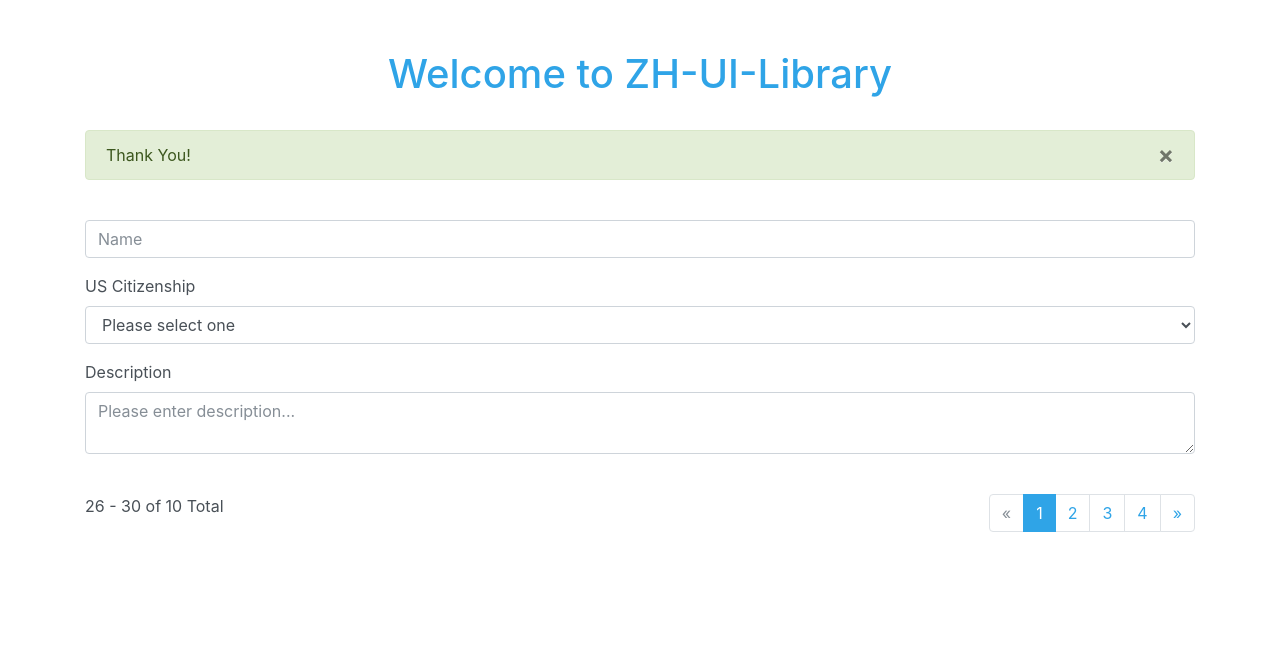
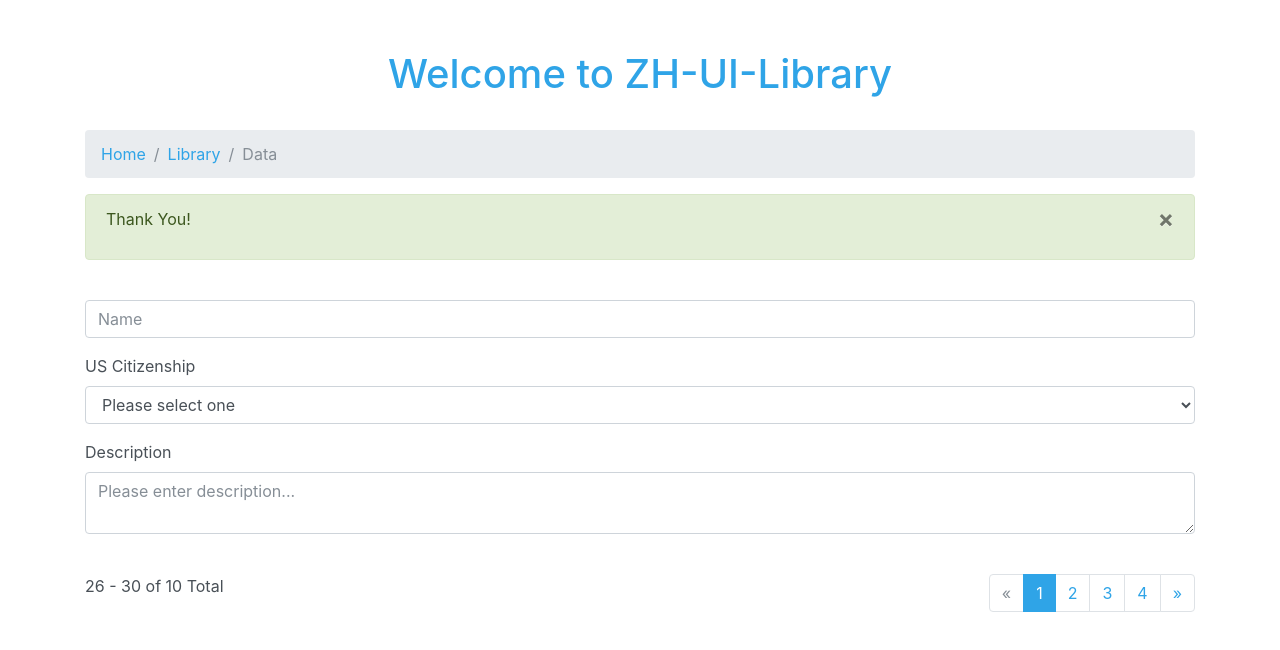
Before and after one commit to zabir88/dynamic-ui-components, a React (Create React App) app: page / in a window 1280 px wide. Shown: the top 650 px of the page. Built offline with nearby package versions, Linux system fonts and the light colour scheme.

Commit message:
added breadcrumb and refactored alert component

```diff
--- a/package.json
+++ b/package.json
@@ -40,6 +40,7 @@
     "eject": "react-scripts eject"
   },
   "dependencies": {
-    "bootswatch": "^4.1.3"
+    "bootswatch": "^4.1.3",
+    "react-bootstrap": "^0.32.4"
   }
 }
--- a/public/index.html
+++ b/public/index.html
@@ -10,6 +10,7 @@
     -->
     <link rel="manifest" href="%PUBLIC_URL%/manifest.json">
     <link rel="shortcut icon" href="%PUBLIC_URL%/favicon.ico">
+
     <!--
       Notice the use of %PUBLIC_URL% in the tags above.
       It will be replaced with the URL of the `public` folder during the build.
--- a/src/App.js
+++ b/src/App.js
@@ -1,17 +1,30 @@
 import React, { Component } from 'react';
 import Form from './lib/Form';
-import FlashMessage from './lib/FlashMessage';
+import Alert from './lib/Alert';
 import Pagination from './lib/Pagination';
+import Breadcrumb from './lib/Breadcrumb';
 
 class App extends Component {
   state = {
+    breadcrumbLinks: {
+      1: {
+        route: '#',
+        displayValue: 'Home'
+      },
+      2: {
+        route: '#',
+        displayValue: 'Library'
+      },
+      3: {
+        route: '#',
+        displayValue: 'Data'
+      }
+    },
+    pagination: {
       perPageData: 5,
       totalData: 10,
       currentPageData: 5,
-    flashMessage: {
-      message: 'Thank You!',
-      messageType: 'success',
-    },
+      size: 'medium',
       links: {
         1: {
           route: '#',
@@ -37,6 +50,10 @@ class App extends Component {
           id: 4,
           active: false
         }
+      }
+    },
+    alert: {
+      show: true
     },
     formInputs: {
       name: {
@@ -95,51 +112,59 @@ class App extends Component {
     this.setState({formInputs: updatedFormInputs});
   }
 
-  closeFlashHandler = () => {
-    const updatedFlashMessage = {...this.state.flashMessage};
-    updatedFlashMessage.message = null;
-    updatedFlashMessage.messageType = null;
-    this.setState({flashMessage: updatedFlashMessage});
-  }
+  pageChangedHandler = (event) => {
+    const updatedPagination = {...this.state.pagination};
+    let currentLinkId = null;
 
-  pageChangedHandler = (event) => {
-    const updatedPagination = {...this.state.links};
-    let currentLinkId = null;
-    const updatedPaginationValueArray = Object.keys(updatedPagination);
-    for (let key in updatedPagination) {
-      if (updatedPagination[key].active === true) {
-        currentLinkId = updatedPagination[key].id;
+    const updatedPaginationValueArray = Object.keys(updatedPagination.links);
+    for (let key in updatedPagination.links) {
+      if (updatedPagination.links[key].active === true) {
+        currentLinkId = updatedPagination.links[key].id;
       };
     };
     if (event.target.id === 'back') {
       if (currentLinkId > 1) {
-        updatedPagination[currentLinkId].active = false;
-        updatedPagination[currentLinkId-1].active = true;
+        updatedPagination.links[currentLinkId].active = false;
+        updatedPagination.links[currentLinkId-1].active = true;
       };
     }
     else if (event.target.id === 'next') {
       if (currentLinkId < updatedPaginationValueArray[updatedPaginationValueArray.length - 1]) {
-        updatedPagination[currentLinkId].active = false;
-        updatedPagination[currentLinkId+1].active = true;
+        updatedPagination.links[currentLinkId].active = false;
+        updatedPagination.links[currentLinkId+1].active = true;
       };
     }
     else {
-      updatedPagination[currentLinkId].active = false;
-      updatedPagination[Number(event.target.id)].active = true;
+      updatedPagination.links[currentLinkId].active = false;
+      updatedPagination.links[Number(event.target.id)].active = true;
     };
-    this.setState({links: updatedPagination});
+    this.setState({pagination: updatedPagination});
   }
 
+  alertDismissHandler = () => {
+    this.setState({alert: {show: false}})
+  }
+
+
   render() {
+    let alert = null;
+    if (this.state.alert.show) {
+      alert = (
+        <Alert bsStyle={'success'} dismiss={this.alertDismissHandler}>
+          <p>Thank You!</p>
+        </Alert>
+      );
+    };
     let display =  (
       <div className="container" style={{paddingTop: '50px'}}>
         <h1 className="text-center">Welcome to ZH-UI-Library</h1>
         <br/>
-        <FlashMessage message={this.state.flashMessage.message} messageType={this.state.flashMessage.messageType} dismiss={this.closeFlashHandler.bind(this)} />
+        <Breadcrumb links={this.state.breadcrumbLinks}/>
+        {alert}
         <br/>
         <Form formInputs={this.state.formInputs} changed={this.inputChangeHandler.bind(this)} />
         <br/>
-        <Pagination links={this.state.links} pageChange={this.pageChangedHandler} position={'right'}  perPage={this.state.perPageData} currentPage= {this.state.currentPageData} total={this.state.totalData}/>
+        <Pagination links={this.state.pagination.links} pageChange={this.pageChangedHandler} position={'right'}  perPage={this.state.pagination.perPageData} currentPage= {this.state.pagination.currentPageData} total={this.state.pagination.totalData}/>
       </div>
     );
     return display
--- a/src/index.js
+++ b/src/index.js
@@ -3,5 +3,4 @@ import ReactDOM from 'react-dom';
 import App from './App';
 import 'bootswatch/dist/cerulean/bootstrap.min.css';
 
-
 ReactDOM.render(<App />, document.getElementById('root'));
--- /dev/null
+++ b/src/lib/Alert.js
@@ -0,0 +1,18 @@
+import React from 'react';
+
+const alert = (props) => {
+	let type = null;
+	if (props.bsStyle === null  || props.bsStyle === undefined || props.bsStyle === '') {
+		type = 'alert alert-primary'
+	}
+	else {
+		type = `alert alert-${props.bsStyle}`;
+	};
+	return (
+		<div className={type}>
+			<button type="button" className="close" onClick={props.dismiss}>&times;</button>
+			{props.children}
+		</div>
+	)
+}
+export default alert;
--- /dev/null
+++ b/src/lib/Breadcrumb.js
@@ -0,0 +1,34 @@
+import React from 'react';
+
+const breadcrumb = (props) => {
+	let breadcrumbLinks = [];
+	for(let key in props.links) {
+		breadcrumbLinks.push(props.links[key]);
+	};
+	let breadcrumbEl = breadcrumbLinks.map((i, j) => {
+		let aTags = (
+			<a href={i.route}>
+				{i.displayValue}
+			</a>
+		);
+
+		if(j === breadcrumbLinks.length-1) {
+			aTags = i.displayValue;
+		};
+		return (
+			<li key={j} className={j === breadcrumbLinks.length-1 ? "breadcrumb-item active" : "breadcrumb-item"}>
+				{aTags}
+			</li>
+		)
+	});
+
+	let display = (
+		<ol className="breadcrumb">
+		  {breadcrumbEl}
+		</ol>
+	);
+
+	return display
+}
+
+export default breadcrumb;
--- a/src/lib/FlashMessage.js
+++ /dev/null
@@ -1,19 +0,0 @@
-import React from 'react';
-
-const flashMessage = (props) => {
-	let display = null;
-	if (props.message === null || props.message === '' || props.message === undefined || props.messageType === null  || props.messageType === undefined || props.messageType === '') {
-		display = null;
-	}
-	else {
-		display = (
-			<div className={`alert alert-${props.messageType}`}>
-				<button type="button" className="close" onClick={props.dismiss}>&times;</button>
-				{props.message}
-			</div>
-		);
-	};
-
-	return display;
-}
-export default flashMessage;
--- a/src/lib/Pagination.js
+++ b/src/lib/Pagination.js
@@ -2,18 +2,6 @@ import React from 'react';
 import Aux from './Aux';
 
 const pagination = (props) => {
-	let paginatedElements = [];
-	for (let key in props.links) {
-		paginatedElements.push(props.links[key]);
-	};
-	let numberedElements = paginatedElements.map((i, j) => {
-		return (
-			<li className={i.active ? "page-item active" : "page-item"} key={j}>
-			  <a className= "page-link" id={i.id} href={i.route} onClick={props.pageChange}>{i.displayValue}</a>
-			</li>
-		)
-	});
-
 	let displayCounts = null;
 	if(props.perPage === null || props.perPage === undefined || props.total === null || props.total === undefined || props.currentPage === null || props.currentPage === undefined) {
 		displayCounts;
@@ -35,15 +23,27 @@ const pagination = (props) => {
 		};
 	};
 
+	let paginationLinks = [];
+	for (let key in props.links) {
+		paginationLinks.push(props.links[key]);
+	};
+	let paginationEl = paginationLinks.map((i, j) => {
+		return (
+			<li className={i.active ? "page-item active" : "page-item"} key={j}>
+			  <a className= "page-link" id={i.id} href={i.route} onClick={props.pageChange}>{i.displayValue}</a>
+			</li>
+		)
+	});
+
 	let display =  (
 		<Aux>
 			{displayCounts}
 		  <ul className={props.position === 'left' ? 'pagination float-left' : props.position === 'right' ? 'pagination float-right' : 'pagination' }>
-		    <li className={paginatedElements[0].active ? "page-item disabled" : "page-item"}>
+		    <li className={paginationLinks[0].active ? "page-item disabled" : "page-item"}>
 			  	<a className= "page-link" id='back' href='#' onClick={props.pageChange}>&laquo;</a>
 				</li>
-		    {numberedElements}
-		    <li className={paginatedElements[paginatedElements.length-1].active ? "page-item disabled" : "page-item"}>
+		    {paginationEl}
+		    <li className={paginationLinks[paginationLinks.length-1].active ? "page-item disabled" : "page-item"}>
 			  	<a className= "page-link" id='next' href='#' onClick={props.pageChange}>&raquo;</a>
 				</li>
 		  </ul>
```
Also changed, not shown: src/lib/SortedTable.js (added), src/lib/Spinner.js (added), src/lib/VerticalNavBar.js (added), 2 other files (tests, documents, lock files or other folders). Lines whose indentation alone changed are shown as unchanged.
